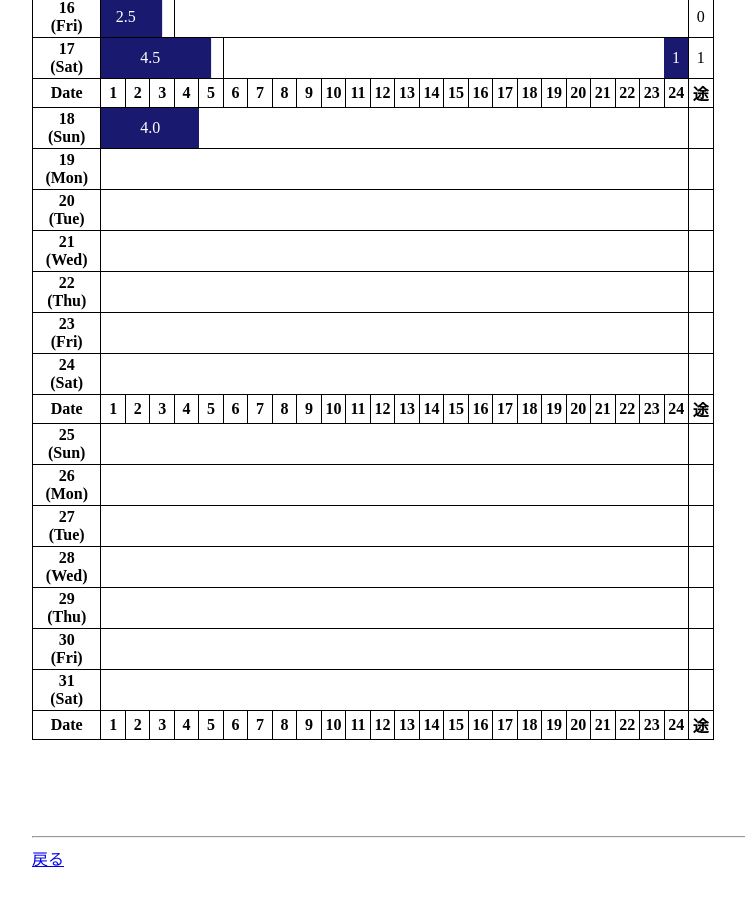
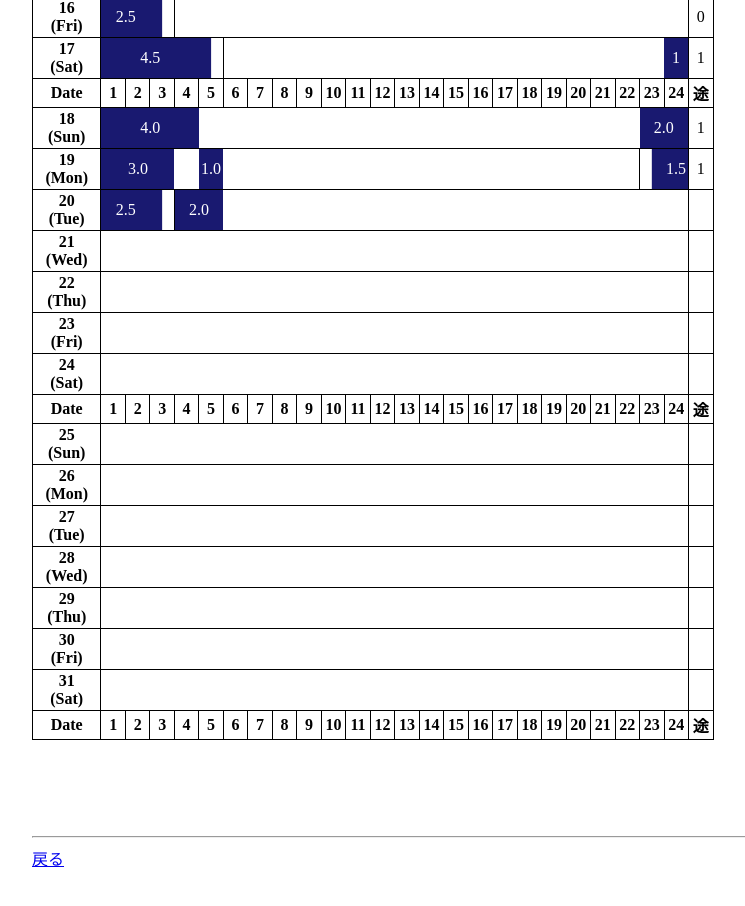
Before and after one commit to mitsugu/sleepingLog, a plain HTML site: page 202505.html in a window 1280 px wide. Shown: the part 803-1709 px from the top of the page, without its empty margins (96-841 px from the left). Drawn offline with Linux system fonts and the light colour scheme.

Commit message:
add 2025/05/20's sleeping log

```diff
--- a/202505.html
+++ b/202505.html
@@ -258,17 +258,26 @@
 			<tr>
 				<th>18<br />(Sun)</th>
 				<td colspan="4" class="sleep">4.0</td>
-				<td colspan="20"></td>
-				<td class="kakusei"></td>
+				<td colspan="18"></td>
+				<td colspan="2" class="sleep">2.0</td>
+				<td class="kakusei">1</td>
 			</tr>
 			<tr>
 				<th>19<br />(Mon)</th>
-				<td colspan="24"></td>
-				<td class="kakusei"></td>
+				<td colspan="3" class="sleep">3.0</td>
+				<td colspan="1"></td>
+				<td colspan="1" class="sleep">1.0</td>
+				<td colspan="17"></td>
+				<td class="sleep_after"></td>
+				<td colspan="1" class="sleep">1.5</td>
+				<td class="kakusei">1</td>
 			</tr>
 			<tr>
 				<th>20<br />(Tue)</th>
-				<td colspan="24"></td>
+				<td colspan="2" class="sleep">2.5</td>
+				<td class="sleep_before"></td>
+				<td colspan="2" class="sleep">2.0</td>
+				<td colspan="19"></td>
 				<td class="kakusei"></td>
 			</tr>
 			<tr>
```
